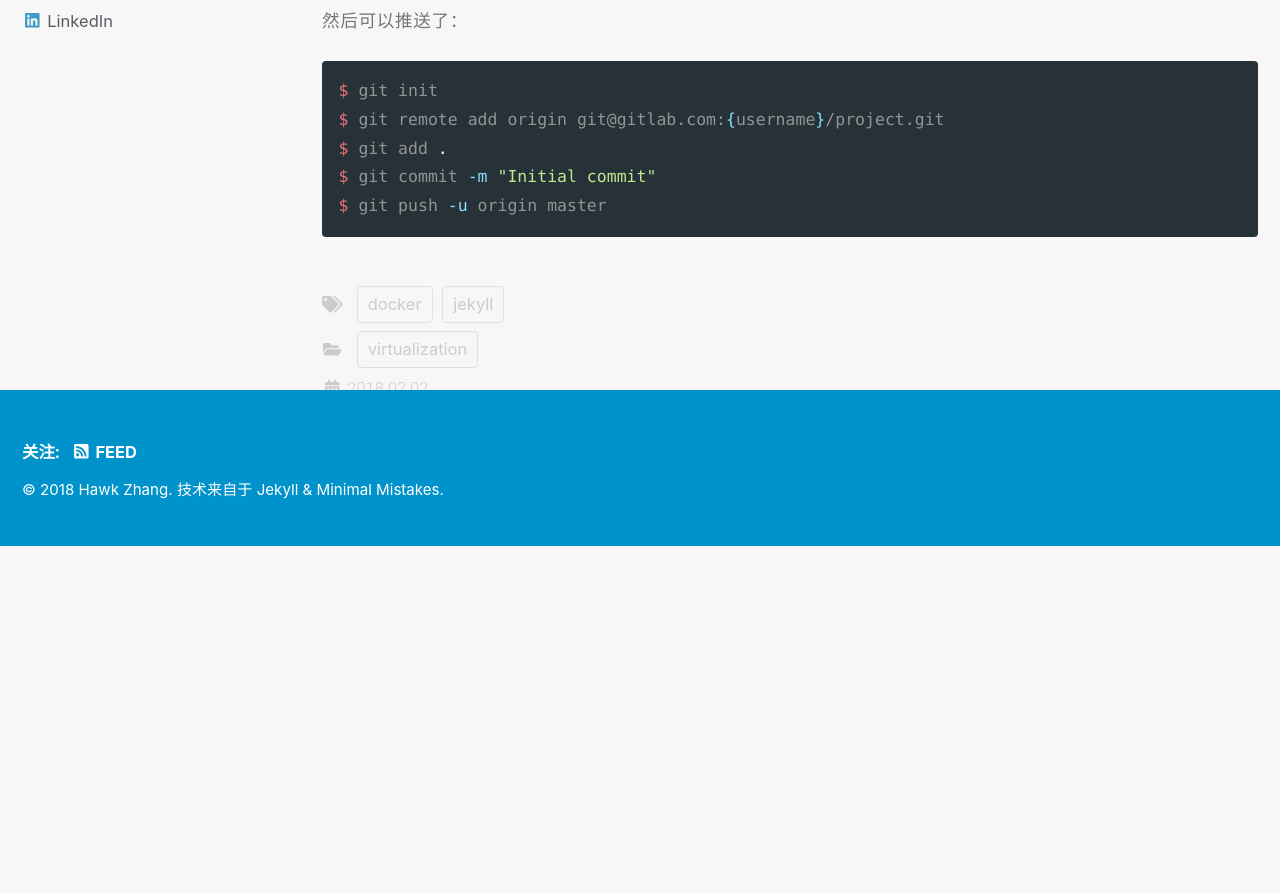
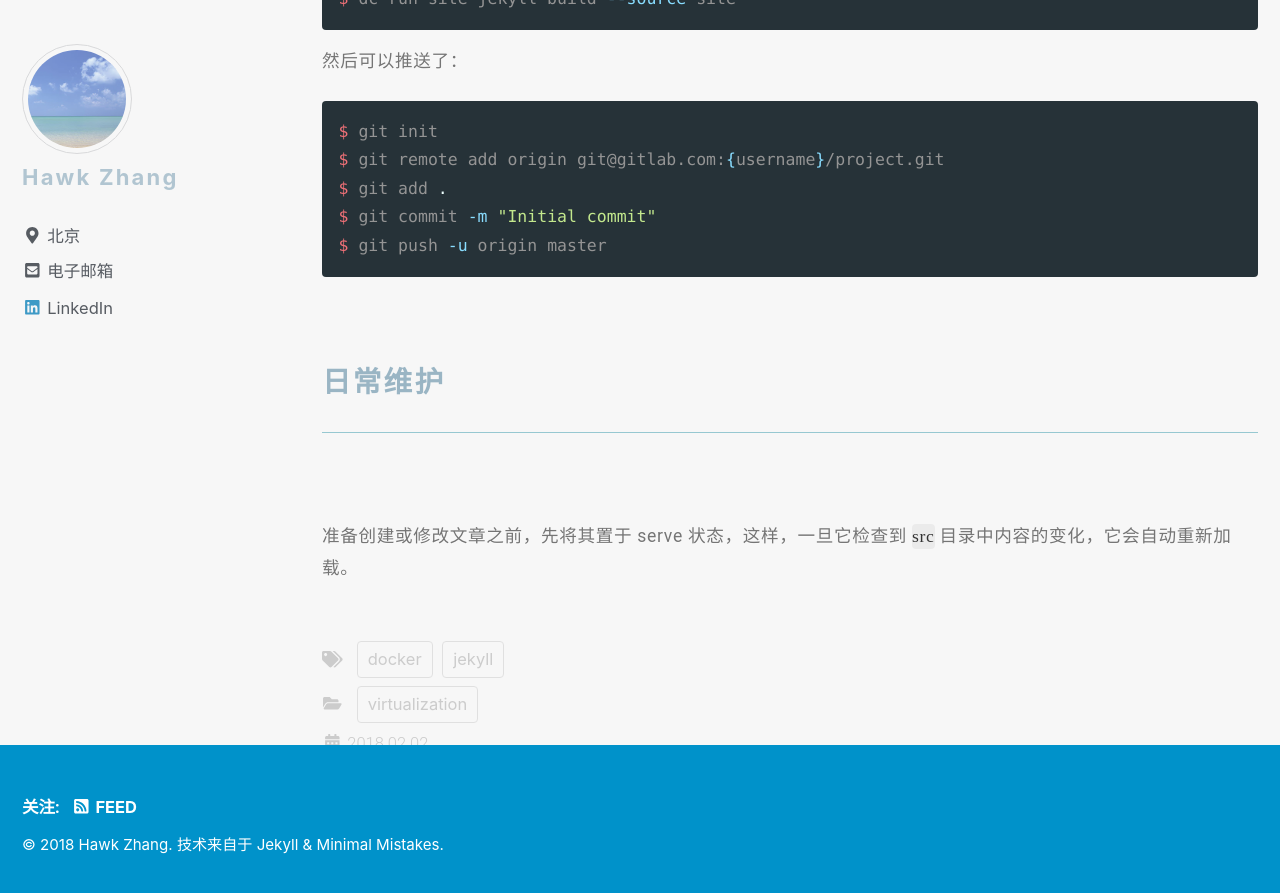
Before and after one commit to narru888/linotes_note, a Jekyll site: the page built from _posts/docker/2018-02-02-docker.jekyll.md, in a window 1280 px wide and 900 px high, scrolled down 5017 px. Shown: the top 893 px of the window. Built offline with Jekyll 4.4.1, drawn with Linux system fonts in a browser that asks for light colours; nearby versions of some CDN libraries; a script that is not in the unit is left out; before the commit the page ends 5563 px from its top, so only the background shows below that.

Commit message:
update on 2018-10-29 10:32:01 CST

````diff
--- a/_posts/docker/2018-02-02-docker.jekyll.md
+++ b/_posts/docker/2018-02-02-docker.jekyll.md
@@ -185,3 +185,16 @@
 $ git commit -m "Initial commit"
 $ git push -u origin master
 ```
+
+
+
+
+
+
+
+
+
+
+### 日常维护
+
+准备创建或修改文章之前，先将其置于 serve 状态，这样，一旦它检查到 `src` 目录中内容的变化，它会自动重新加载。
````
